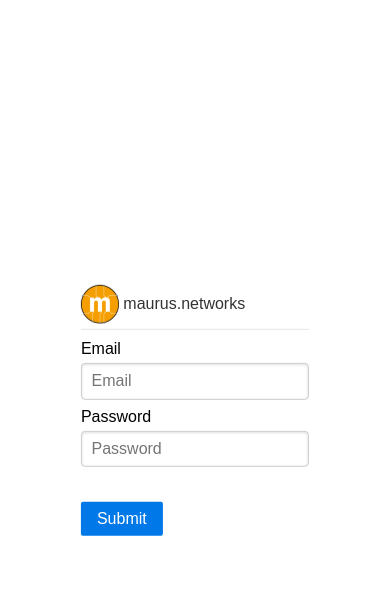
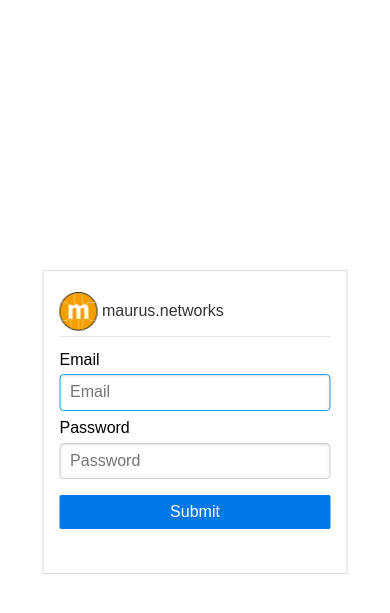
Before and after one commit to jdelic/authserver, a Django app: a page that uses authserver/authserver/templates/registration/base.html in a window 390 px wide. Shown: the top 613 px of the page. Run offline with Django 3.2, Linux system fonts and the light colour scheme; parts of the project's set-up code (start-up, migrations or seed data) failed here and were passed over; some libraries are stand-ins or nearby versions.

Commit message:
make the design better in responsiveness

```diff
--- a/authserver/authserver/templates/registration/base.html
+++ b/authserver/authserver/templates/registration/base.html
@@ -18,10 +18,17 @@
             top: 50%;
             transform: translate(-50%, -50%);
             max-width: 768px;
+            min-width: 271px;
+            border: #dddddd 1px solid;
+            padding: 1em;
         }
 
         fieldset legend img {
             vertical-align: middle;
+        }
+
+        button.fullwidth {
+            width: 100%;
         }
 
         .pure-form .has-error input,
--- a/authserver/authserver/templates/registration/login.html
+++ b/authserver/authserver/templates/registration/login.html
@@ -3,7 +3,7 @@
 {% block body %}
     <div class="centered pure-g">
         <div class="pure-u-1">
-            <form class="pure-form pure-form-aligned" method="post" action="{% url 'authserver-login' %}">
+            <form class="pure-form pure-form-stacked" method="post" action="{% url 'authserver-login' %}">
                 {% csrf_token %}
                 <input type="hidden" name="next" value="{{ next }}" />
                 <fieldset>
@@ -12,20 +12,22 @@
                     {% endif %}
                     <legend><img src="{{company_logo}}"/> {{company_name}}</legend>
 
-                    <div class="pure-control-group">
+                    <div class="pure-u-1">
                         <label for="name">Email</label>
                         <input {% if "username" in form.errors %}class="has-error"{% endif %}
-                               id="name" name="username" type="text" placeholder="Email">
+                               id="name" name="username" placeholder="Email" autofocus
+                               type="email" class="pure-u-1">
                     </div>
 
-                    <div class="pure-control-group">
+                    <div class="pure-u-1">
                         <label for="password">Password</label>
                         <input {% if "password" in form.errors %}class="has-error"{% endif %}
-                               id="password" name="password" type="password" placeholder="Password">
+                               id="password" name="password" type="password" placeholder="Password"
+                               class="pure-u-1">
                     </div>
 
                     <div class="pure-controls">
-                        <button type="submit" class="pure-button pure-button-primary">Submit</button>
+                        <button type="submit" class="fullwidth pure-button pure-button-primary">Submit</button>
                     </div>
                 </fieldset>
             </form>
```
